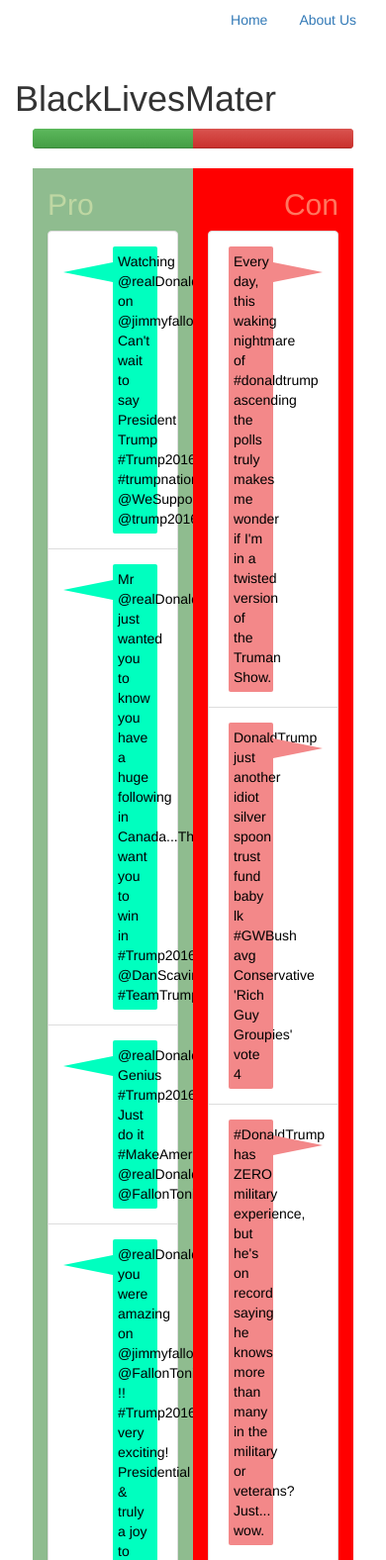
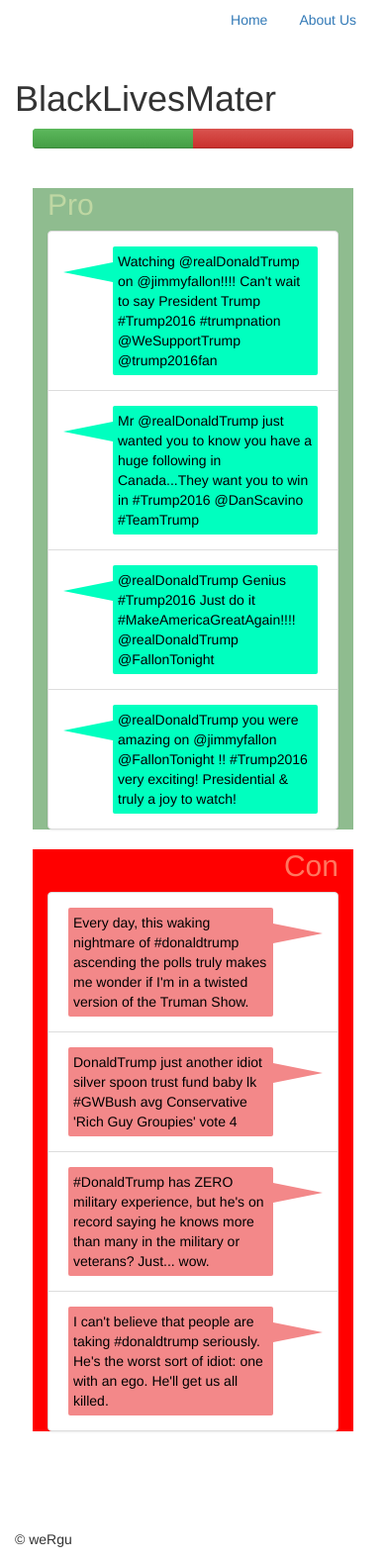
Before and after one commit to EthanWelsh/weRgu, a Flask app: page /procon in a window 390 px wide. Shown: the top 1576 px of the page at 99% size. Run offline with Flask 2, Linux system fonts and the light colour scheme; parts of the project's set-up code (start-up, migrations or seed data) failed here and were passed over; some libraries are stand-ins or nearby versions.

Commit message:
Fixed bootstrap col style

```diff
--- a/wergu/templates/procon.html
+++ b/wergu/templates/procon.html
@@ -26,7 +26,7 @@
 
      <div class="container">
           <div class="row">
-               <div class="col-xs-6" style="background-color:darkseagreen">
+               <div class="col-md-6" style="background-color:darkseagreen">
                     <h2 align="left" style="color: #BFD7A3;">Pro</h2>
                     <ul class="list-group">
                          {% for tweet in pro_list %}
@@ -34,7 +34,7 @@
                          {% endfor %}
                     </ul>
                </div>
-               <div class="col-xs-6" style="background-color:red">
+               <div class="col-md-6" style="background-color:red">
                     <h2 align="right" style="color: #FF765F">Con</h2>
                     <ul class="list-group">
                          {% for tweet in con_list %}
```
